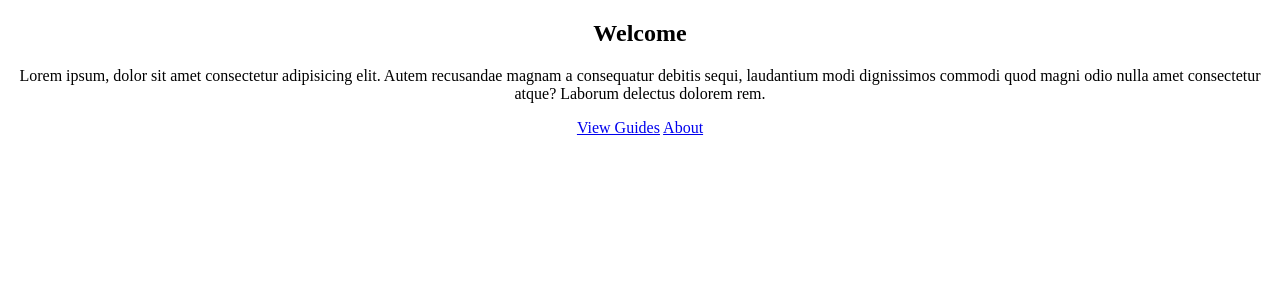
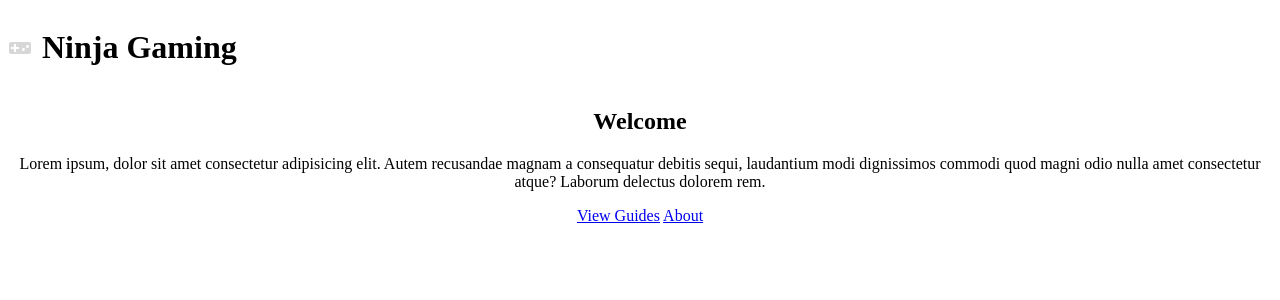
Before and after one commit to Frexz/IT2_2425_elev, a SvelteKit app in the folder gaming-website/: page / in a window 1280 px wide. Shown: the top 300 px of the page. Built offline with nearby package versions, Linux system fonts and the light colour scheme.

Commit message:
added a title component

```diff
--- /dev/null
+++ b/gaming-website/src/lib/Title.svelte
@@ -0,0 +1,23 @@
+ <script>
+    export let title = 'Ninja Gaming'
+ </script>
+
+<div class="title">
+    <img src="/controller.svg" alt="site logo">
+    <h1> { title }</h1>
+</div>
+
+<style>
+    .title {
+        display: flex;
+    }
+
+    .title img {
+        display: inline-block;
+        filter: invert(88%) saturate(886%) hue-rotate(199deg) brightness(100%) contrast(90%)
+    }
+
+    .title h1 {
+        margin-left: 10px;
+    }
+</style>
--- a/gaming-website/src/routes/+page.svelte
+++ b/gaming-website/src/routes/+page.svelte
@@ -1,7 +1,8 @@
 <script>
-
+    import Title from "$lib/Title.svelte";
 </script>
 
+<Title />
 <div class="home">
     <h2>Welcome</h2>
     <p>
--- a/gaming-website/src/routes/about/+page.svelte
+++ b/gaming-website/src/routes/about/+page.svelte
@@ -1,3 +1,8 @@
+<script>
+    import Title from "$lib/Title.svelte";
+</script>
+
+<Title title='Ninja Gaming Reviews'/>
 <div class="about">
     <h2>About Us</h2>
     <p>
```
Also changed, not shown: gaming-website/static/controller.svg (added).
